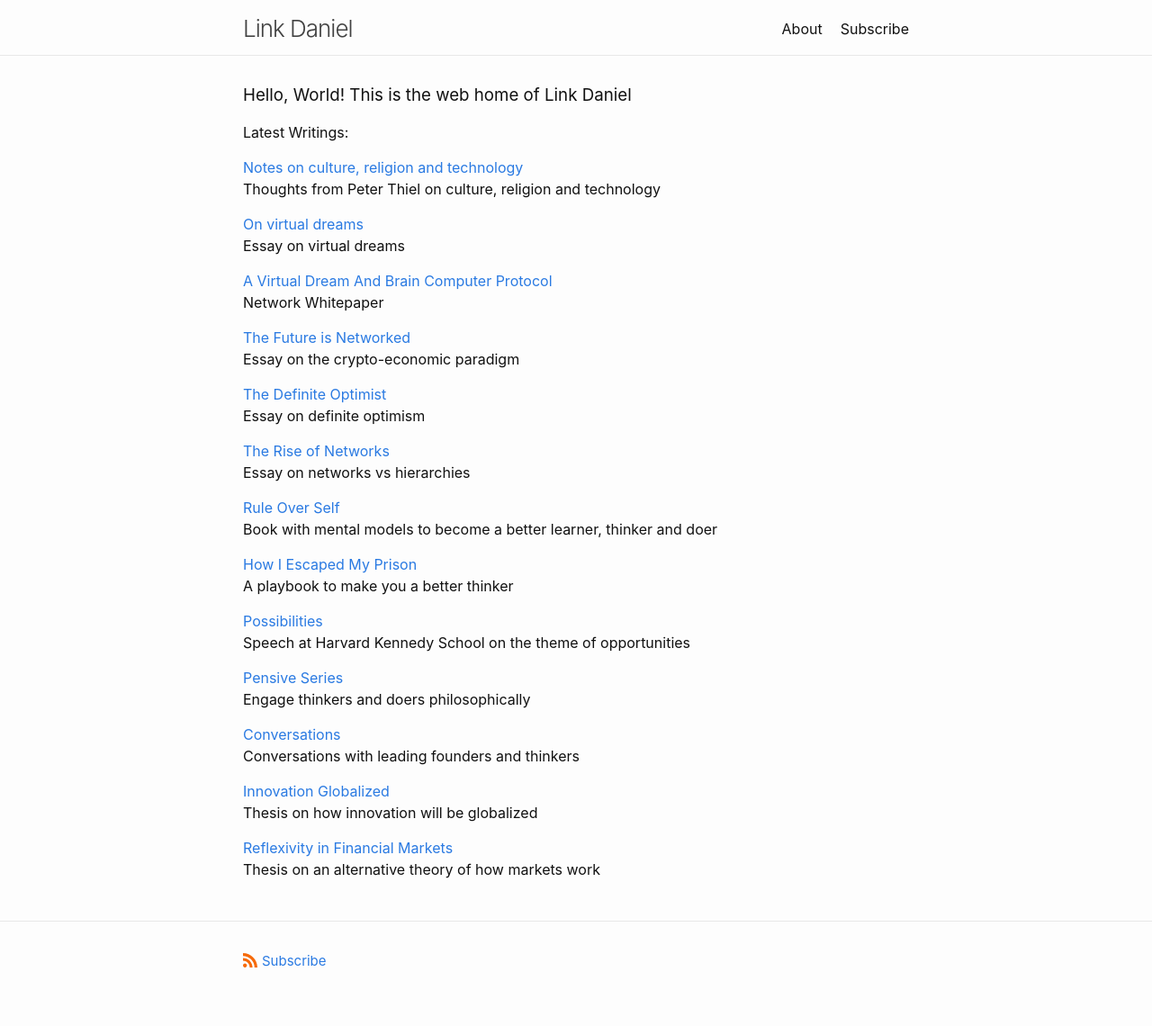
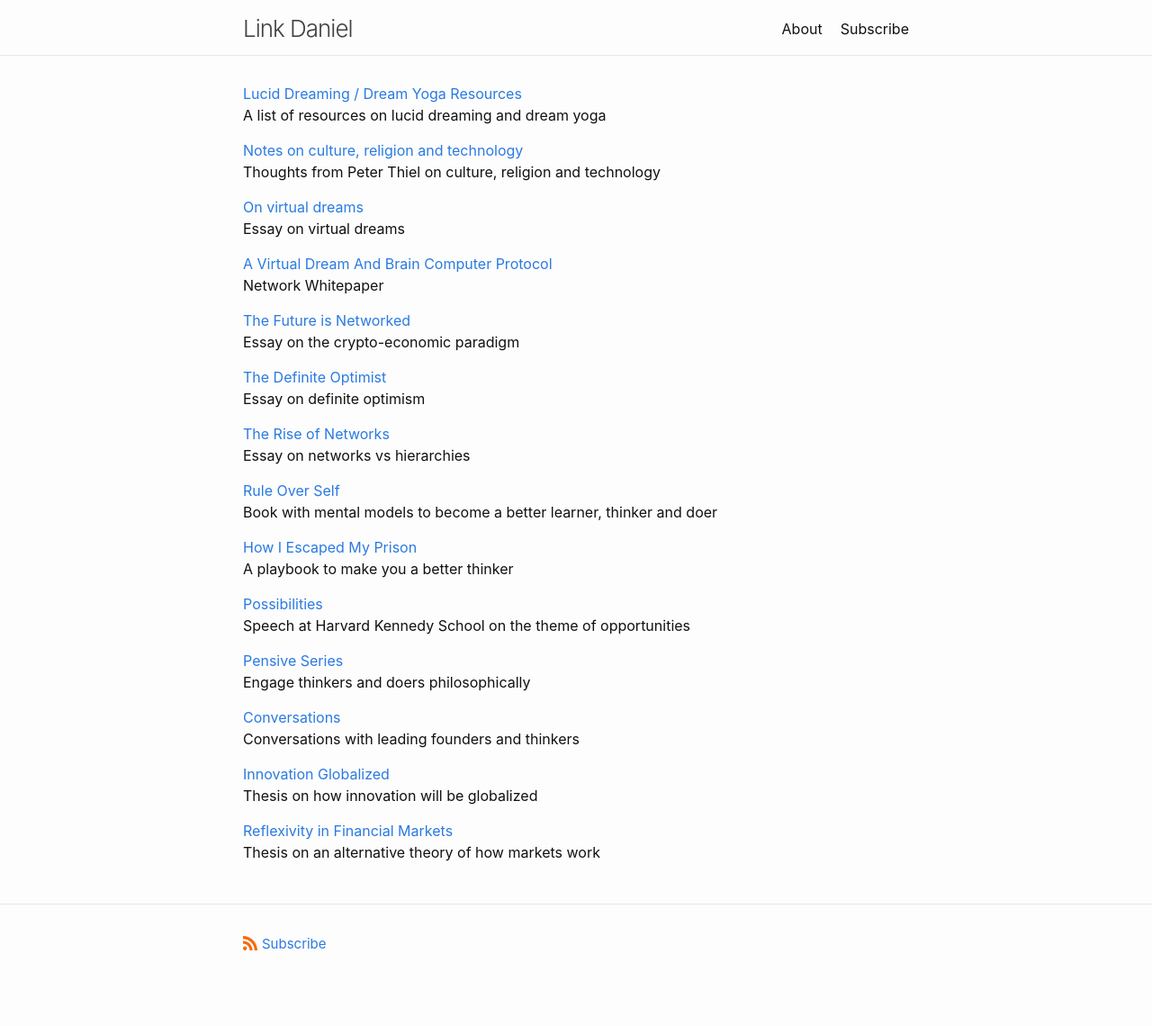
Before and after one commit to link-daniel/link.github.io, a Jekyll site: the page built from index.md, in a window 1280 px wide. Shown: the whole page at 90% size. Built offline with Jekyll 4.4.1, drawn with Linux system fonts in a browser that asks for light colours.

Commit message:
Update index.md

```diff
--- a/index.md
+++ b/index.md
@@ -8,9 +8,9 @@
 layout: home
 ---
 
-<h3>Hello, World! This is the web home of Link Daniel </h3>
-
-<h4>Latest Writings:</h4>
+[Lucid Dreaming / Dream Yoga Resources](/dreamresources)
+<br>
+A list of resources on lucid dreaming and dream yoga
 
 [Notes on culture, religion and technology](/lincolnthiel)
 <br>
```
